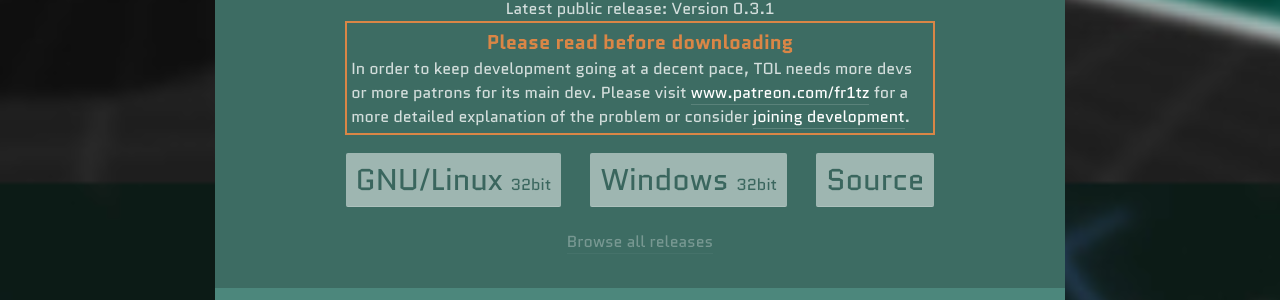
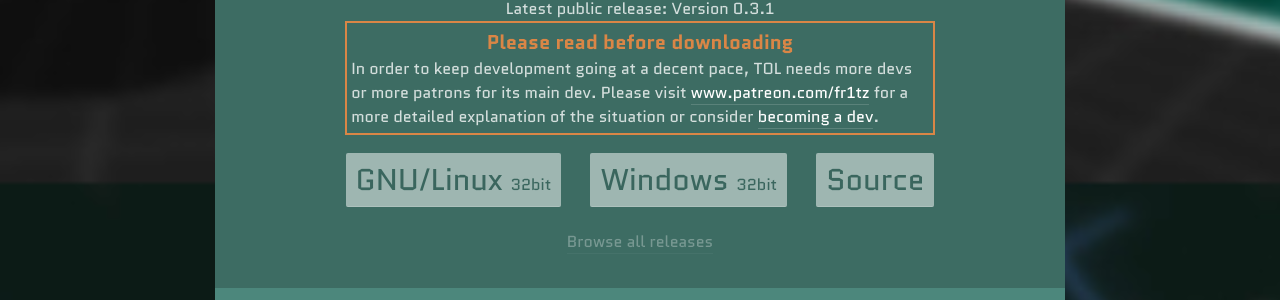
Before and after one commit to fr1tz/terminal-overload.org, a Jekyll site: the page built from index.html, in a window 1280 px wide and 900 px high, scrolled down 538 px. Shown: the part 179-479 px from the top of the window. Built offline with Jekyll 4.4.1, drawn with Linux system fonts in a browser that asks for light colours.

Commit message:
Tweak the home page's help box text.

```diff
--- a/index.html
+++ b/index.html
@@ -17,8 +17,8 @@ layout: default
       In order to keep development going at a decent pace, TOL needs
       more devs or more patrons for its main dev.
       Please visit <a href="http://www.patreon.com/fr1tz">www.patreon.com/fr1tz</a>
-      for a more detailed explanation of the problem or consider
-      <a href="/joindev">joining development</a>.
+      for a more detailed explanation of the situation or consider
+      <a href="/joindev">becoming a dev</a>.
     </div>
 
     <div class="download">
```
